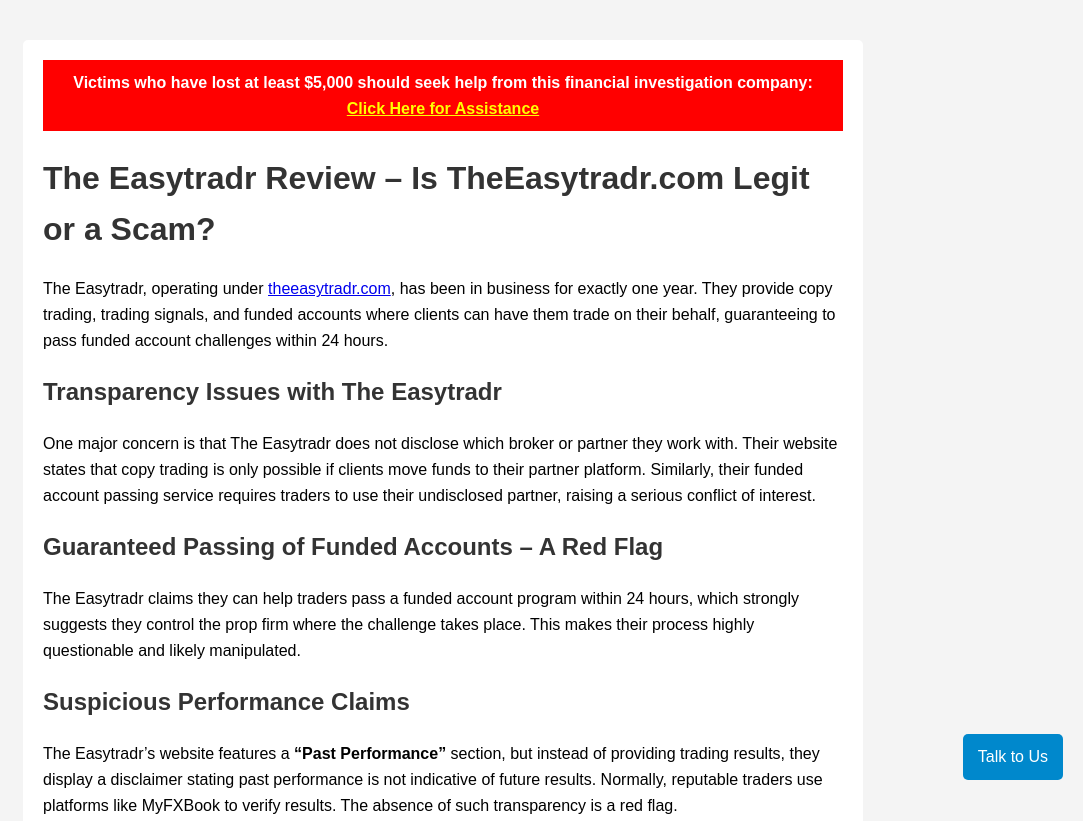
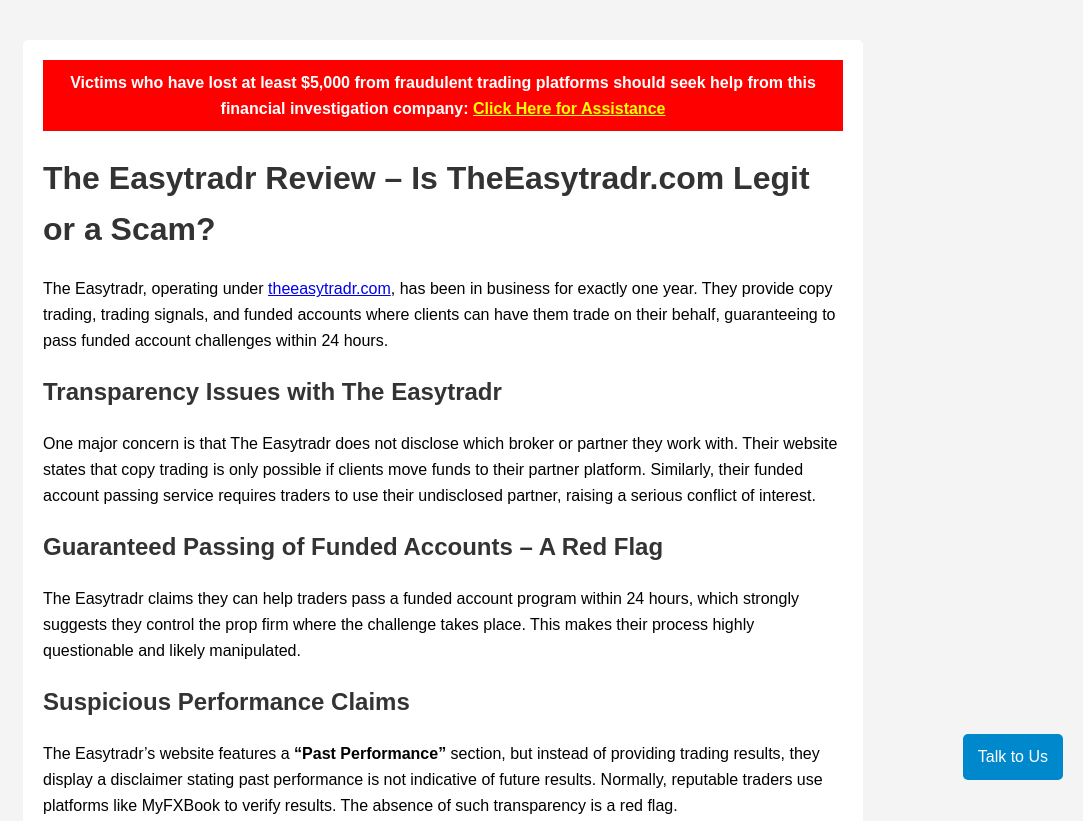
Before and after one commit to trustreport/theeasytradr.com-review, a plain HTML site: page index.html in a window 1280 px wide. Shown: the top 821 px of the page, without its empty margins (197-1280 px from the left). Drawn offline with Linux system fonts and the light colour scheme.

Commit message:
Update index.html

```diff
--- a/index.html
+++ b/index.html
@@ -17,7 +17,7 @@
 </head>
 <body>
     <div class="container">
-        <div class="alert">Victims who have lost at least $5,000 should seek help from this financial investigation company: <a href="https://secureform.cncintel.com/cncintelligence/form/BP/formperma/W6dSGqsKM2cxBeHFtd8jGzagYDJun_9TjlK_l3BPBkY" target="_blank" style="color: yellow; font-weight: bold;">Click Here for Assistance</a></div>
+        <div class="alert">Victims who have lost at least $5,000 from fraudulent trading platforms should seek help from this financial investigation company: <a href="https://secureform.cncintel.com/cncintelligence/form/BP/formperma/W6dSGqsKM2cxBeHFtd8jGzagYDJun_9TjlK_l3BPBkY" target="_blank" style="color: yellow; font-weight: bold;">Click Here for Assistance</a></div>
         <h1>The Easytradr Review – Is TheEasytradr.com Legit or a Scam?</h1>
         <p>The Easytradr, operating under <a href="https://theeasytradr.com" target="_blank">theeasytradr.com</a>, has been in business for exactly one year. They provide copy trading, trading signals, and funded accounts where clients can have them trade on their behalf, guaranteeing to pass funded account challenges within 24 hours.</p>
 
```
